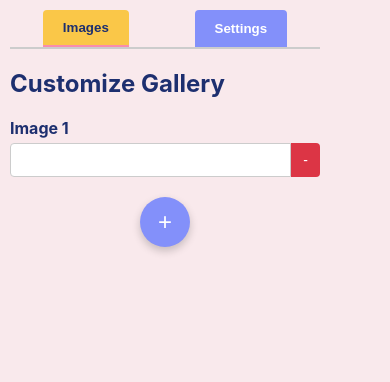
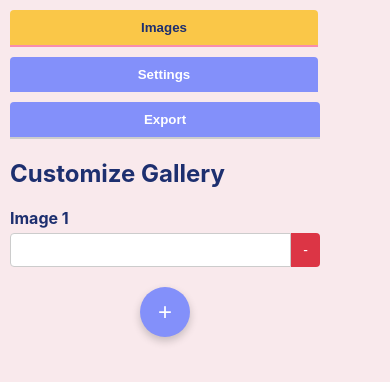
Before and after one commit to RickyaBrooks92/ImageGalleryCMSMaker, a React (Create React App) app: page / in a window 390 px wide. Shown: the top 382 px of the page. Built offline with nearby package versions, Linux system fonts and the light colour scheme.

Commit message:
Add GitHub Actions workflow for deploying to GitHub Pages

```diff
--- a/src/components/SideBar.js
+++ b/src/components/SideBar.js
@@ -47,6 +47,85 @@ const Sidebar = ({ onUpdate }) => {
     onUpdate({ images, layout, flexSettings: newFlexSettings });
   };
 
+  const handleExport = () => {
+    const exportHtml = `
+<div class="gallery ${layout}">
+  ${images
+    .map((image, index) =>
+      image
+        ? `<div class="thumbnail"><img src="${image}" alt="Gallery item ${
+            index + 1
+          }" /></div>`
+        : ""
+    )
+    .join("")}
+</div>`;
+
+    const exportCss = `
+<style>
+.gallery {
+  display: ${layout === "flex" ? "flex" : "grid"};
+  ${layout === "flex" ? `flex-direction: ${flexSettings.flexDirection};` : ""}
+  ${layout === "flex" ? `flex-wrap: ${flexSettings.flexWrap};` : ""}
+  gap: ${flexSettings.gap};
+  justify-content: ${flexSettings.justifyContent};
+  align-items: ${flexSettings.alignItems};
+  height: 100vh; /* Ensure enough height to demonstrate alignContent */
+  align-content: center; /* Always center content */
+}
+.thumbnail {
+  position: relative;
+  cursor: pointer;
+  overflow: hidden;
+  border-radius: 8px;
+  box-shadow: 0 4px 8px rgba(0, 0, 0, 0.1);
+  transition: transform 0.2s;
+  flex: 0 1 200px; /* Adjust width to ensure multiple items per row */
+  height: 200px; /* Adjust height to ensure multiple rows */
+}
+.thumbnail img {
+  width: 100%;
+  height: 100%;
+  object-fit: cover;
+  display: block;
+  transition: transform 0.3s ease;
+}
+.thumbnail:hover img {
+  transform: scale(1.1);
+}
+.thumbnail:hover {
+  transform: translateY(-5px);
+}
+</style>`;
+
+    const exportJs = `
+<script>
+document.addEventListener('DOMContentLoaded', () => {
+  document.querySelectorAll('.thumbnail').forEach((thumbnail, index) => {
+    thumbnail.addEventListener('click', () => {
+      const lightbox = document.createElement('div');
+      lightbox.className = 'lightbox';
+      lightbox.innerHTML = \`
+        <span class="close">&times;</span>
+        <img src="\${thumbnail.querySelector('img').src}" class="lightbox-image" alt="Gallery item \${index + 1}" />
+      \`;
+      document.body.appendChild(lightbox);
+
+      document.querySelector('.close').addEventListener('click', () => {
+        document.body.removeChild(lightbox);
+      });
+    });
+  });
+});
+</script>`;
+
+    const fullExportCode = `${exportHtml}\n${exportCss}\n${exportJs}`;
+
+    setExportCode(fullExportCode);
+  };
+
+  const [exportCode, setExportCode] = useState("");
+
   return (
     <div className="sidebar">
       <Tab activeTab={activeTab} onTabClick={setActiveTab} />
@@ -77,7 +156,7 @@ const Sidebar = ({ onUpdate }) => {
             </button>
           </div>
         </div>
-      ) : (
+      ) : activeTab === "settings" ? (
         <div>
           <h2>Layout Settings</h2>
           <div className="input-group">
@@ -94,7 +173,18 @@ const Sidebar = ({ onUpdate }) => {
             />
           )}
         </div>
-      )}
+      ) : activeTab === "export" ? (
+        <div>
+          <h2>Export Code</h2>
+          <button onClick={handleExport}>Export</button>
+          {exportCode && (
+            <div>
+              <p>Copy the following code to implement in your CMS:</p>
+              <textarea readOnly value={exportCode} rows="10" cols="30" />
+            </div>
+          )}
+        </div>
+      ) : null}
     </div>
   );
 };
--- a/src/components/Tab.js
+++ b/src/components/Tab.js
@@ -16,6 +16,12 @@ const Tab = ({ activeTab, onTabClick }) => {
       >
         Settings
       </button>
+      <button
+        className={`tab ${activeTab === "export" ? "active" : ""}`}
+        onClick={() => onTabClick("export")}
+      >
+        Export
+      </button>
     </div>
   );
 };
--- a/src/css/SideBar.css
+++ b/src/css/SideBar.css
@@ -2,7 +2,7 @@
   position: fixed;
   right: 0;
   top: 0;
-  width: 250px;
+  width: 250px; /* Ensure enough width for tabs */
   height: 100%;
   background-color: #f9e9ec; /* Light Background Color */
   padding: 20px;
@@ -99,4 +99,17 @@
     box-shadow: none;
     padding: 10px;
   }
+
+  .tab-container {
+    flex-direction: column; /* Stack tabs vertically on small screens */
+  }
+
+  .tab {
+    margin-right: 0;
+    margin-bottom: 10px;
+  }
+
+  .tab:last-child {
+    margin-bottom: 0;
+  }
 }
--- a/src/css/Tab.css
+++ b/src/css/Tab.css
@@ -1,12 +1,14 @@
 .tab-container {
   display: flex;
-  justify-content: space-around;
+  justify-content: space-between; /* Distribute space evenly between tabs */
   margin-bottom: 20px;
   border-bottom: 2px solid #ccc;
+  flex-wrap: wrap; /* Allow tabs to wrap if they don't fit in one line */
 }
 
 .tab {
-  padding: 10px 20px;
+  flex: 1; /* Allow tabs to grow and take up equal space */
+  padding: 10px;
   cursor: pointer;
   font-weight: bold;
   background-color: #8390fa; /* Primary Color */
@@ -14,6 +16,12 @@
   border: none;
   border-radius: 4px 4px 0 0;
   transition: background-color 0.3s ease;
+  text-align: center; /* Center text inside tabs */
+  margin-right: 2px; /* Add some space between tabs */
+}
+
+.tab:last-child {
+  margin-right: 0; /* Remove margin for the last tab */
 }
 
 .tab:not(.active):hover {
```
